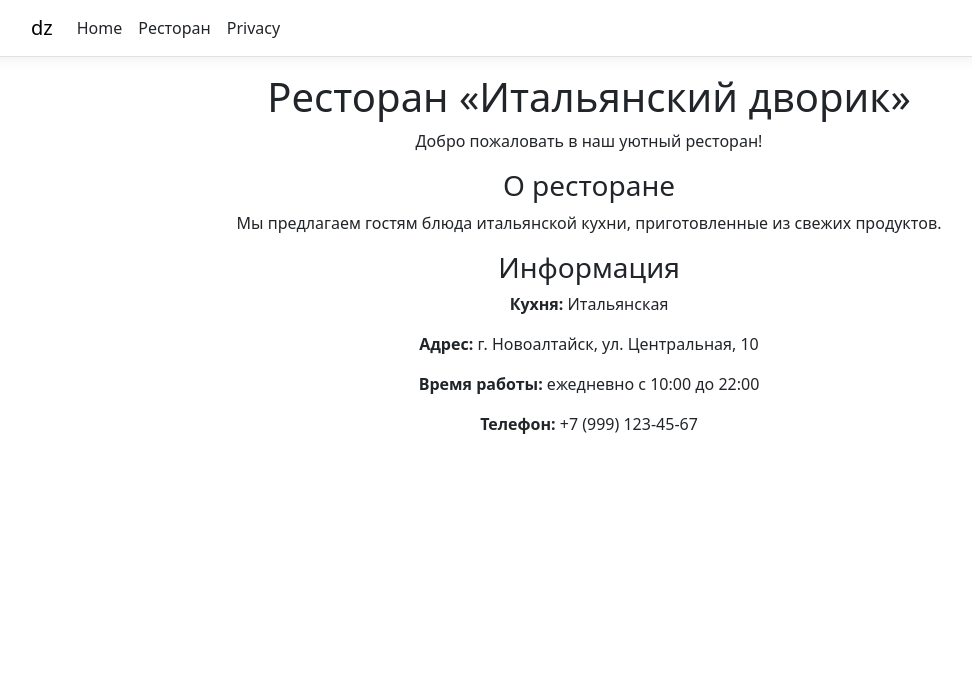
After one commit to Zxra1zer/ITTopADO, an ASP.NET Core app: page /Restaurant in a window 1280 px wide. The commit adds this page. Shown: the top 676 px of the page, without its empty margins (51-1023 px from the left). Run offline with ASP.NET Core 8, Linux system fonts and the light colour scheme; style sheets or scripts are compiled from the project's sources.

Commit message:
Homework 1: Add restaurant page

```diff
--- /dev/null
+++ b/dz/Pages/Restaurant.cshtml
@@ -0,0 +1,16 @@
+@page
+@model RestaurantModel
+@{
+    ViewData["Title"] = "Ресторан";
+}
+<div class="text-center">
+    <h1>Ресторан «Итальянский дворик»</h1>
+    <p>Добро пожаловать в наш уютный ресторан!</p>
+    <h3>О ресторане</h3>
+    <p>Мы предлагаем гостям блюда итальянской кухни, приготовленные из свежих продуктов.</p>
+    <h3>Информация</h3>
+    <p><strong>Кухня:</strong> Итальянская</p>
+    <p><strong>Адрес:</strong> г. Новоалтайск, ул. Центральная, 10</p>
+    <p><strong>Время работы:</strong> ежедневно с 10:00 до 22:00</p>
+    <p><strong>Телефон:</strong> +7 (999) 123-45-67</p>
+</div>
--- /dev/null
+++ b/dz/Pages/Restaurant.cshtml.cs
@@ -0,0 +1,10 @@
+using Microsoft.AspNetCore.Mvc.RazorPages;
+
+namespace dz.Pages;
+
+public class RestaurantModel : PageModel
+{
+    public void OnGet()
+    {
+    }
+}
--- a/dz/Pages/Shared/_Layout.cshtml
+++ b/dz/Pages/Shared/_Layout.cshtml
@@ -22,6 +22,9 @@
                 <ul class="navbar-nav flex-grow-1">
                     <li class="nav-item">
                         <a class="nav-link text-dark" asp-area="" asp-page="/Index">Home</a>
+                    </li>
+                    <li class="nav-item">
+                        <a class="nav-link text-dark" asp-area="" asp-page="/Restaurant">Ресторан</a>
                     </li>
                     <li class="nav-item">
                         <a class="nav-link text-dark" asp-area="" asp-page="/Privacy">Privacy</a>
```
